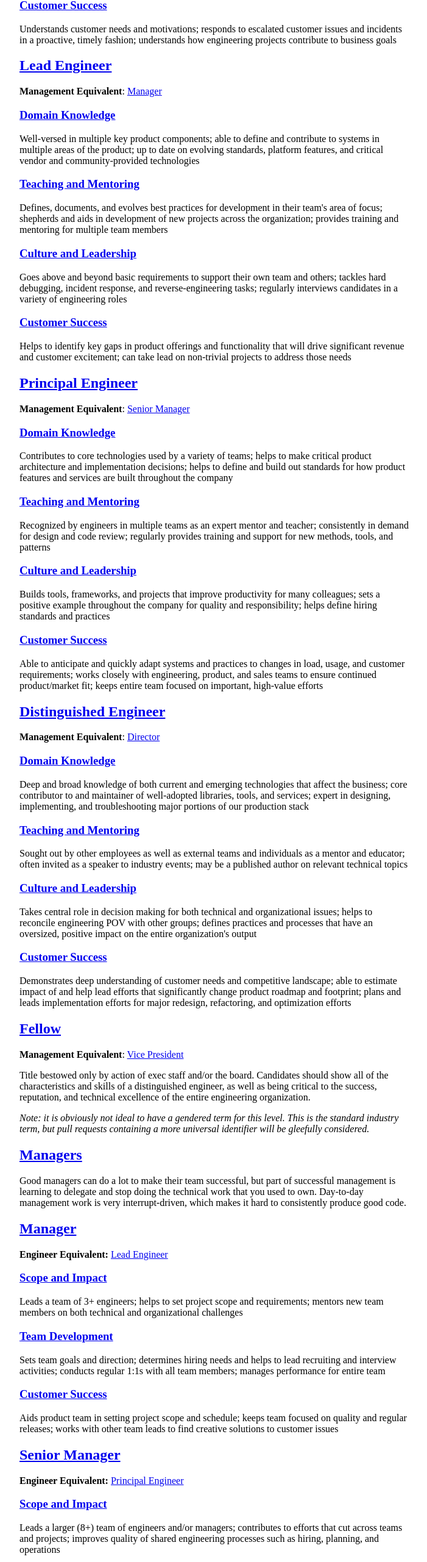
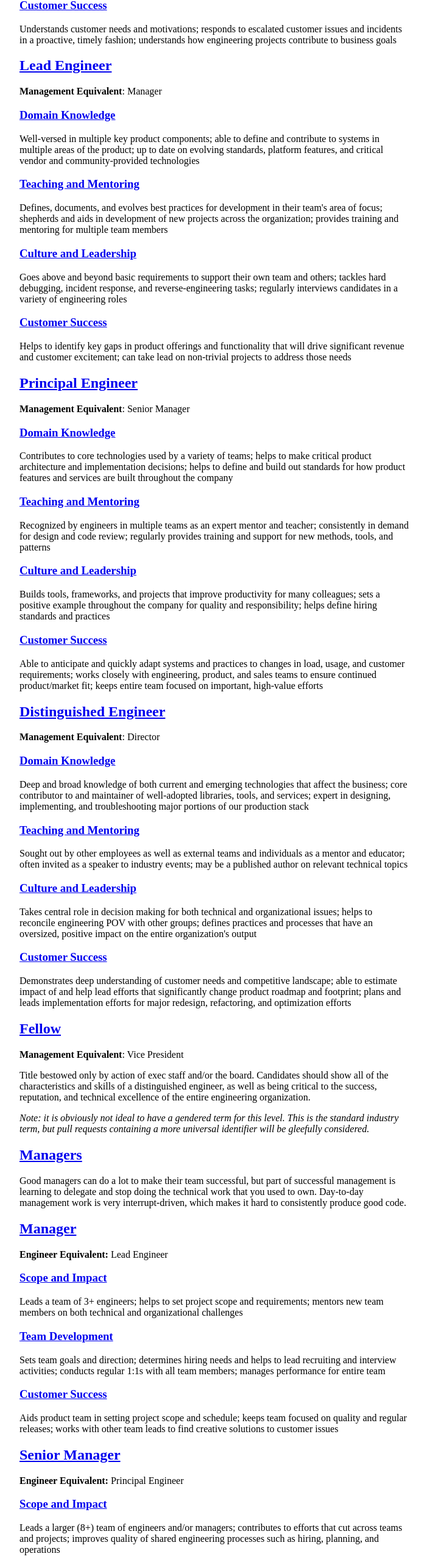
Before and after one commit to urbanairship/techladder, a plain HTML site: page eng.html in a window 1280 px wide. Shown: the part 1518-4080 px from the top of the page at 61% size, without its empty margins (288-989 px from the left). Drawn offline with Linux system fonts and the light colour scheme.

Commit message:
Revert "Style changes and deep linking"
This reverts commit 7b6a05f347b8260ef589181ebbf6ca81d8d63f80.

Pushed changes to origin rather than my fork by accident. This reverts it.

```diff
--- a/eng.html
+++ b/eng.html
@@ -97,7 +97,7 @@
 </section>
 <section id="lead-engineer" class="level2">
 <h2><a href="#lead-engineer">Lead Engineer</a></h2>
-<p><strong>Management Equivalent</strong>: <a href="#manager">Manager</a></p>
+<p><strong>Management Equivalent</strong>: Manager</p>
 <section id="domain-knowledge-3" class="level3">
 <h3><a href="#domain-knowledge-3">Domain Knowledge</a></h3>
 <p>Well-versed in multiple key product components; able to define and contribute to systems in multiple areas of the product; up to date on evolving standards, platform features, and critical vendor and community-provided technologies</p>
@@ -117,7 +117,7 @@
 </section>
 <section id="principal-engineer" class="level2">
 <h2><a href="#principal-engineer">Principal Engineer</a></h2>
-<p><strong>Management Equivalent</strong>: <a href="#senior-manager">Senior Manager</a></p>
+<p><strong>Management Equivalent</strong>: Senior Manager</p>
 <section id="domain-knowledge-4" class="level3">
 <h3><a href="#domain-knowledge-4">Domain Knowledge</a></h3>
 <p>Contributes to core technologies used by a variety of teams; helps to make critical product architecture and implementation decisions; helps to define and build out standards for how product features and services are built throughout the company</p>
@@ -137,7 +137,7 @@
 </section>
 <section id="distinguished-engineer" class="level2">
 <h2><a href="#distinguished-engineer">Distinguished Engineer</a></h2>
-<p><strong>Management Equivalent</strong>: <a href="#director">Director</a></p>
+<p><strong>Management Equivalent</strong>: Director</p>
 <section id="domain-knowledge-5" class="level3">
 <h3><a href="#domain-knowledge-5">Domain Knowledge</a></h3>
 <p>Deep and broad knowledge of both current and emerging technologies that affect the business; core contributor to and maintainer of well-adopted libraries, tools, and services; expert in designing, implementing, and troubleshooting major portions of our production stack</p>
@@ -157,7 +157,7 @@
 </section>
 <section id="fellow" class="level2">
 <h2><a href="#fellow">Fellow</a></h2>
-<p><strong>Management Equivalent</strong>: <a href="#vice-president">Vice President</a></p>
+<p><strong>Management Equivalent</strong>: Vice President</p>
 <p>Title bestowed only by action of exec staff and/or the board. Candidates should show all of the characteristics and skills of a distinguished engineer, as well as being critical to the success, reputation, and technical excellence of the entire engineering organization.</p>
 <p><em>Note: it is obviously not ideal to have a gendered term for this level. This is the standard industry term, but pull requests containing a more universal identifier will be gleefully considered.</em></p>
 </section>
@@ -167,7 +167,7 @@
 <p>Good managers can do a lot to make their team successful, but part of successful management is learning to delegate and stop doing the technical work that you used to own. Day-to-day management work is very interrupt-driven, which makes it hard to consistently produce good code.</p>
 <section id="manager" class="level2">
 <h2><a href="#manager">Manager</a></h2>
-<p><strong>Engineer Equivalent:</strong> <a href="#lead-engineer">Lead Engineer</a></p>
+<p><strong>Engineer Equivalent:</strong> Lead Engineer</p>
 <section id="scope-and-impact" class="level3">
 <h3><a href="#scope-and-impact">Scope and Impact</a></h3>
 <p>Leads a team of 3+ engineers; helps to set project scope and requirements; mentors new team members on both technical and organizational challenges</p>
@@ -183,7 +183,7 @@
 </section>
 <section id="senior-manager" class="level2">
 <h2><a href="#senior-manager">Senior Manager</a></h2>
-<p><strong>Engineer Equivalent:</strong> <a href="#principal-engineer">Principal Engineer</a></p>
+<p><strong>Engineer Equivalent:</strong> Principal Engineer</p>
 <section id="scope-and-impact-1" class="level3">
 <h3><a href="#scope-and-impact-1">Scope and Impact</a></h3>
 <p>Leads a larger (8+) team of engineers and/or managers; contributes to efforts that cut across teams and projects; improves quality of shared engineering processes such as hiring, planning, and operations</p>
@@ -199,7 +199,7 @@
 </section>
 <section id="director" class="level2">
 <h2><a href="#director">Director</a></h2>
-<p><strong>Engineer Equivalent:</strong> <a href="#distinguished-engineer">Distinguished Engineer</a></p>
+<p><strong>Engineer Equivalent:</strong> Distinguished Engineer</p>
 <section id="scope-and-impact-2" class="level3">
 <h3><a href="#scope-and-impact-2">Scope and Impact</a></h3>
 <p>Sets cross-team direction and helps to define global engineering goals; identifies and manages programs to benefit entire engineering group; sets staffing and budget expectations for multiple teams and functional roles</p>
@@ -215,7 +215,7 @@
 </section>
 <section id="vice-president" class="level2">
 <h2><a href="#vice-president">Vice President</a></h2>
-<p><strong>Engineer Equivalent:</strong> <a href="#fellow">Fellow</a></p>
+<p><strong>Engineer Equivalent:</strong> Fellow</p>
 <section id="scope-and-impact-3" class="level3">
 <h3><a href="#scope-and-impact-3">Scope and Impact</a></h3>
 <p>Owns success of engineering and cross-functional goals; works with other executive leadership and the board to define long-term initiatives; represents the company with vendors, partners, and industry groups</p>
@@ -231,7 +231,6 @@
 </section>
 <section id="senior-vice-president-cto-cio" class="level2">
 <h2><a href="#senior-vice-president-cto-cio">Senior Vice President / CTO / CIO</a></h2>
-<p><strong>Engineer Equivalent:</strong> <em>n/a</em></p>
 <p>Titles bestowed only by decision of exec staff and/or the board. Candidates should be exceptional in their experience, impact on the organization, and degree of sustained leadership and vision.</p>
 </section>
 </section>
```
